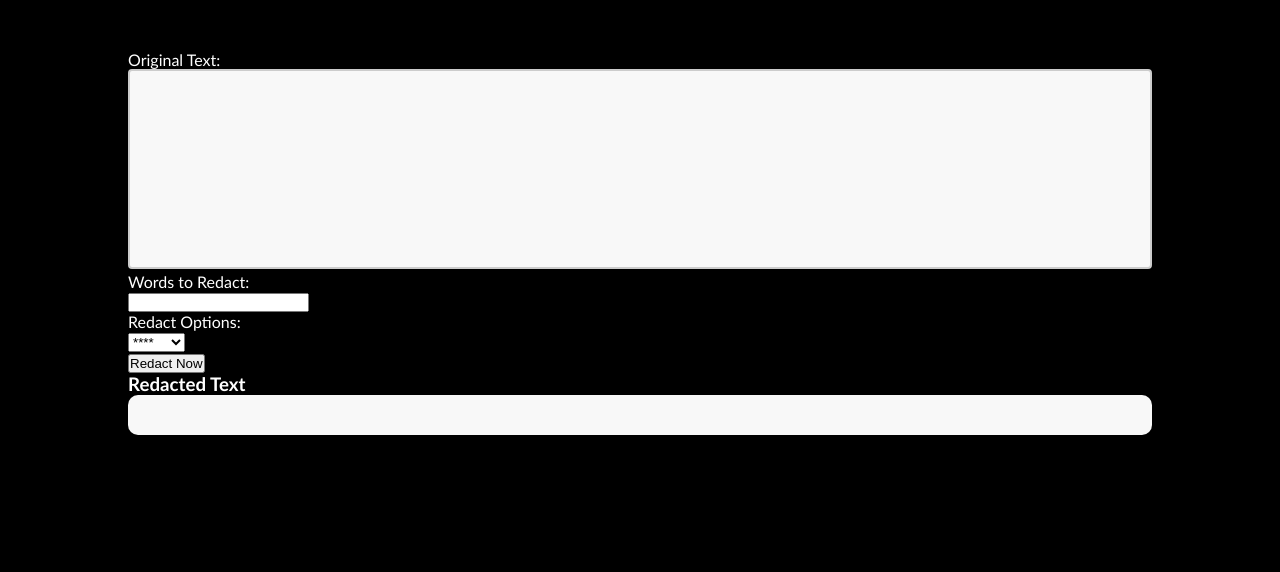
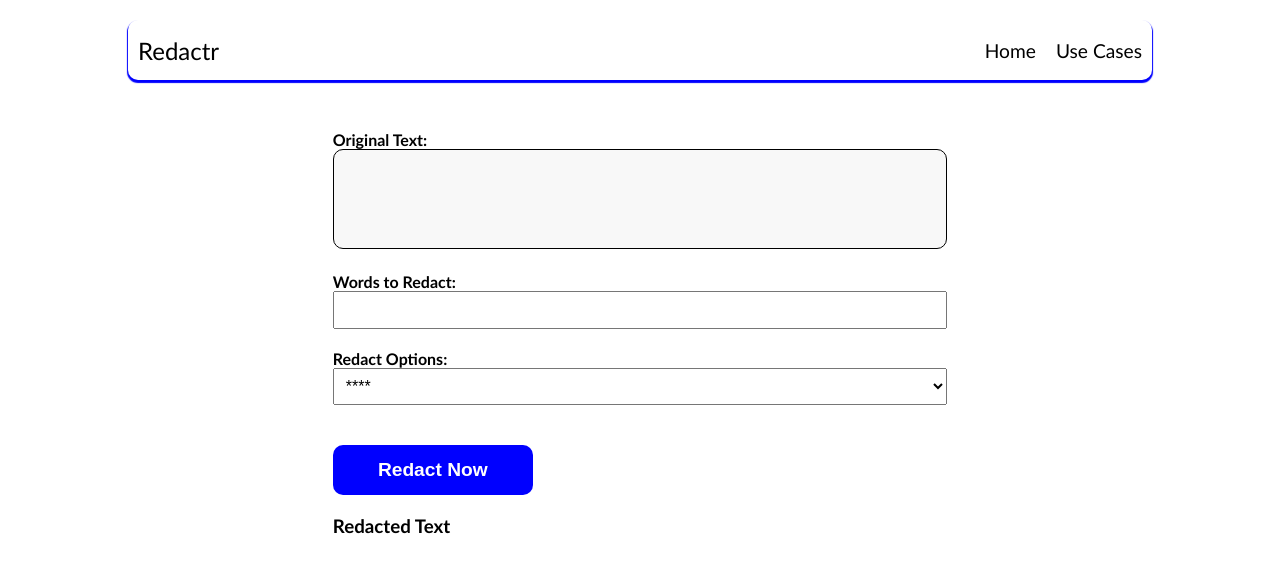
Before and after one commit to bensonisaac/redactr, a plain HTML site: page index.html in a window 1280 px wide. Drawn offline with Linux system fonts and the light colour scheme.

Commit message:
Bugs fixed

```diff
--- a/index.html
+++ b/index.html
@@ -1,5 +1,6 @@
 <!DOCTYPE html>
 <html lang="en">
+
 <head>
   <meta charset="UTF-8" />
   <meta name="viewport" content="width=device-width, initial-scale=1.0" />
@@ -9,54 +10,43 @@
 </head>
 
 <body>
-    <!-- <header>
+  <header>
         <h2>Redactr</h2>
         <nav>
             <a href="">Home</a>
             <a href="">Use Cases</a>
-            <a href="">Redact Now</a>
         </nav>
-    </header> -->
+    </header>
   <main>
     <form id="redactForm">
-        <label for="original"
-          >Original Text: <br />
-          <textarea
-            type="text"
-            name="original"
-            id="original"
-            rows="4"
-            cols="50"
-            required
-          ></textarea></label
-        ><br />
-        <label for="words"
-          >Words to Redact: <br />
-          <input type="text" name="words" id="words" required /> </label
-        ><br />
+      <label for="original"><h4>Original Text:</h4>
+        <textarea type="text" name="original" id="original" rows="4" cols="50" required></textarea>
+        <span class="error" id="textError"></span>
+      </label>
+      <label for="words"><h4>Words to Redact:</h4>
+        <input type="text" name="words" id="words" required />
+        <span class="error" id="wordError"></span>
+      </label>
 
-        <label for="choice"
-          >Redact Options: <br />
+      <label for="choice">
+        <h4>Redact Options:</h4>
         <select name="choice" id="choice">
           <option value="****" selected>****</option>
-            <option value="patch">Patch</option>
           <option value="----">----</option>
           <option value="????">????</option>
-            <option value="$$">$$$$</option>
-
           <option value="!!!!">!!!!</option>
           <option value="00000">0000</option>
         </select>
       </label>
-        <br />
 
-        <button type="submit" id="redact">Redact Now</button>
+
+      <button type="submit" id="redact" class="btn">Redact Now</button>
     </form>
 
     <section>
       <h3>Redacted Text</h3>
       <div id="redatedTextContainer">
-          <p id="redatedText"></p>
+
       </div>
     </section>
   </main>
@@ -64,4 +54,5 @@
 
   <script src="script.js" defer></script>
 </body>
+
 </html>
--- a/script.js
+++ b/script.js
@@ -7,37 +7,69 @@ document.getElementById("redactForm").addEventListener("submit", (e) => {
 });
 
 const redactFunction = () => {
-  let redactText = document.getElementById("redatedText")
+  let redactTextContainer = document.getElementById("redatedTextContainer");
   let redactOptionValue = document.getElementById("choice").value;
   let originalTextValue = originalText.value;
+
+  // gets the words and turn them into strings
+  // using map to trim for extra whitespaces
   const wordsToRedactValue = wordsToRedact.value
     .split(/[;,|]/)
     .map((e) => e.trim());
+
   let redact = originalTextValue;
+
+  // turn the original words into strings
   let redactWords = redact.split(/[" ";,|]/);
 
+  // check if they are upto 10 or empty
   if (!redact || redactWords.length <= 10) {
-    alert("Text should be more than 10.");
+
+    document.getElementById("textError").innerText =
+      "Text should be more than 10.";
   } else {
     if (wordsToRedactValue) {
+      // iterates through the word
       wordsToRedactValue.forEach((word) => {
+        // check if the word is in the original words
+        // replace anyone found
         if (redact.includes(word)) {
           let regexText = new RegExp(word, "gi");
           redact = redact.replace(regexText, redactOptionValue);
+          redactTextContainer.innerHTML = `
+      <p id="redatedText">
+      <button class="copy-icon" id="copier">&#128203;</button>
+      <span class="copy-message" id="copyMessage">Click to copy</span>
+      ${redact}</p>
+      `;
         } else {
-          alert("Not found");
+          document.getElementById(
+            "wordError"
+          ).innerText = `${word} is not found`;
+          return;
         }
       });
 
-      redactText.innerText = redact
-      if(redact){
-        document.getElementById("redatedTextContainer").addEventListener("dblclick", () => {
-          navigator.clipboard.writeText(redact)
+      // check the redacted words and let the user copies it if they
+      // double click in the container
+      if (redact) {
+        const copier = document.getElementById("copier");
+        const copyMessage = document.getElementById("copyMessage");
+        copier.addEventListener("mouseover", () => {
+          copyMessage.style.display = "block";
+        });
+        copier.addEventListener("mouseout", () => {
+          copyMessage.style.display = "none";
+        });
+        copier.addEventListener("click", () => {
+          navigator.clipboard.writeText(redact);
+          alert("Copied!👌");
         });
       }
-
     } else {
-      alert("Words to be blurred out is empty");
+      document.getElementById(
+        "wordError"
+      ).innerText = `Words to be blurred out is empty`;
     }
   }
 };
--- a/style.css
+++ b/style.css
@@ -5,9 +5,7 @@
 }
 
 body {
-  background-color: black;
   font-size: 16px;
-  color: white;
   font-family: "Trebuchet MS", "Lucida Sans Unicode", "Lucida Grande",
     "Lucida Sans", Arial, sans-serif;
 }
@@ -17,25 +15,132 @@ main {
   margin: 50px auto;
 }
 
+header {
+  display: flex;
+  justify-content: space-between;
+  align-items: center;
+  height: 60px;
+  width: 80%;
+  margin: 20px auto;
+  padding: 0 10px;
+  border-radius: 10px;
+  box-shadow: 0 2px 1px 1px blue;
+}
+
+header h2 {
+  font-weight: lighter;
+}
+
+nav {
+  display: flex;
+  gap: 20px;
+}
+
+nav a {
+  text-decoration: none;
+  color: black;
+  font-size: 1.2rem;
+  cursor: pointer;
+}
+
+nav a:hover {
+  text-decoration: underline;
+}
+
+.btn {
+  width: 200px;
+  height: 50px;
+  display: block;
+  margin: 20px 0;
+  padding: 5px;
+  background-color: blue;
+  color: white;
+  font-size: 1.2rem;
+  font-weight: 600;
+  text-align: center;
+  border-radius: 10px;
+  outline: none;
+  border: none;
+  cursor: pointer;
+}
+
+.btn:hover {
+  background-color: #fff;
+  color: blue;
+}
+
+label {
+  display: block;
+  margin-bottom: 20px;
+}
+
 textarea {
   width: 100%;
-  height: 200px;
+  height: 100px;
   padding: 12px 20px;
   box-sizing: border-box;
-  border: 2px solid #ccc;
-  border-radius: 4px;
+  border: 1px solid;
+  border-radius: 10px;
   background-color: #f8f8f8;
   font-size: inherit;
+  font-family: inherit;
   resize: none;
 }
 
+input[type="text"], select {
+  width: 100%;
+  padding: 8px;
+  font-size: 16px;
+}
 
+#redactForm {
+  display: flex;
+  flex-direction: column;
+  width: 60%;
+  margin: 0 auto;
+}
+
+section {
+  width: 60%;
+  margin: 0 auto;
+}
+
+#redatedTextContainer {
+  position: relative;
+
+}
 
 #redatedText {
   background-color: #f8f8f8;
-  color: aqua;
+  color: black;
   border-radius: 10px;
-  padding: 20px;
+  padding: 25px 10px;
   font-size: 16px;
-  position: relative;
 }
+
+.copy-icon {
+  position: absolute;
+  top: 10px;
+  margin-bottom: 10px;
+  right: 10px;
+  cursor: pointer;
+}
+
+.copy-message {
+  display: none;
+  position: absolute;
+  top: 0;
+  right: 35px;
+  color: blue;
+  background-color: #fff;
+  border: 1px solid #ccc;
+  padding: 5px;
+}
+
+.error {
+  color: red;
+  background-color: #fff;
+  width: auto;
+  height: auto;
+  margin: auto;
+}
```
Lines whose indentation alone changed are shown as unchanged.
